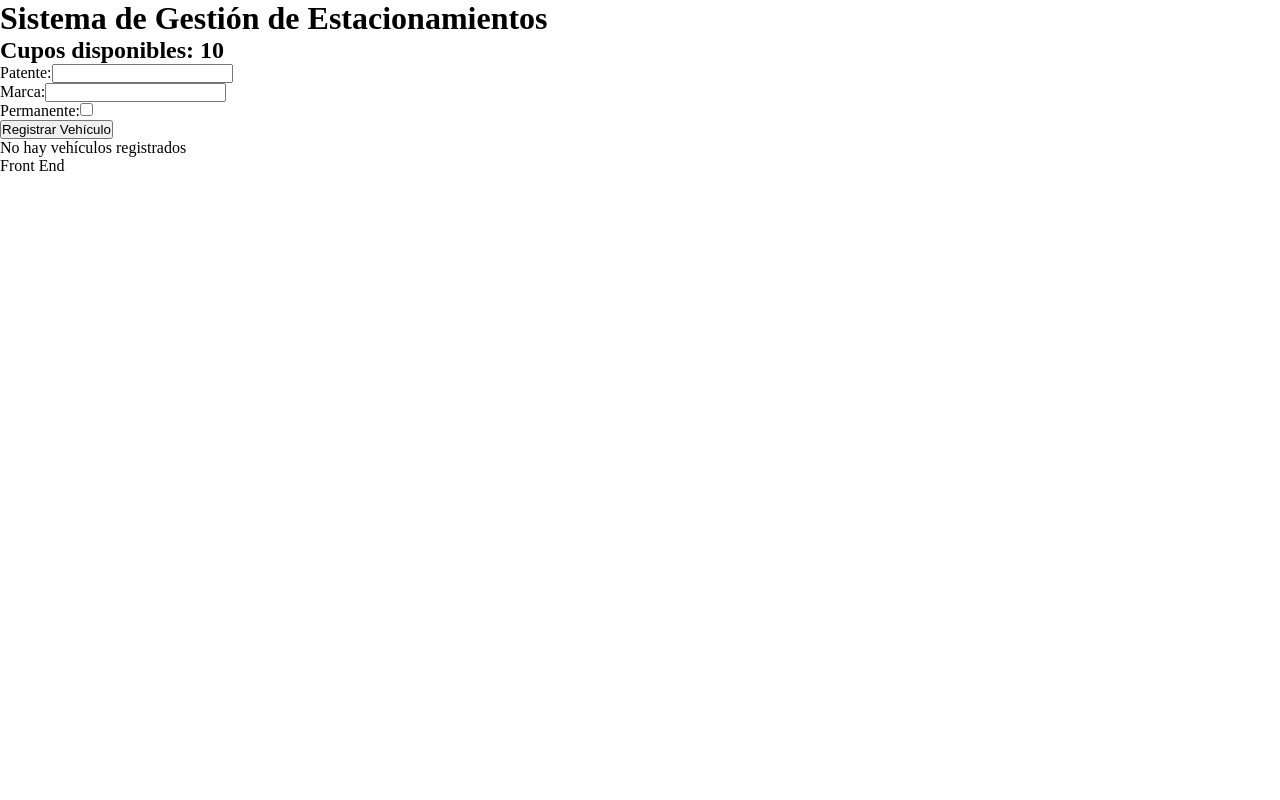
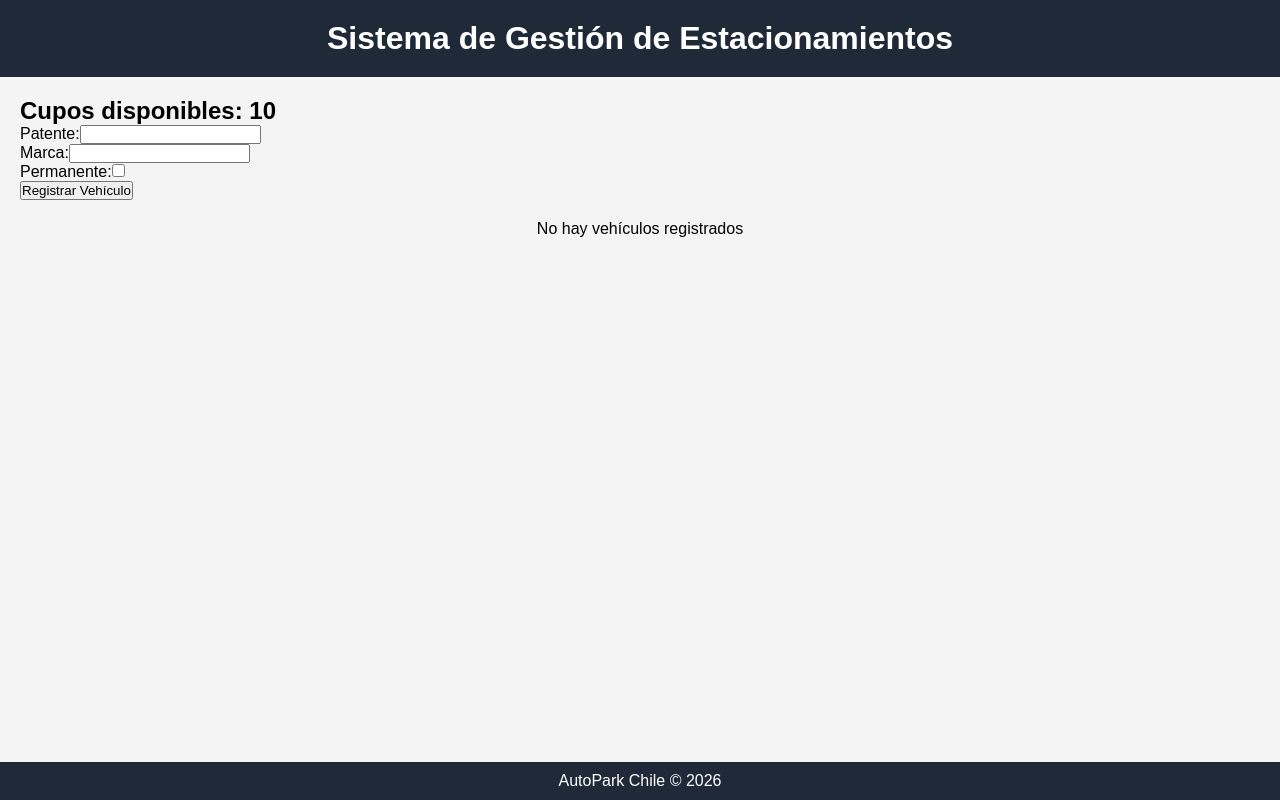
Before and after one commit to diegolignai/estacionamiento-app, a React (Vite) app in the folder estacionamiento-app/: page / in a window 1280 px wide. Built offline with nearby package versions, Linux system fonts and the light colour scheme.

Commit message:
Agregar estilos y clases dinamicas

```diff
--- a/estacionamiento-app/src/App.css
+++ b/estacionamiento-app/src/App.css
@@ -1,184 +1,51 @@
-.counter {
-  font-size: 16px;
-  padding: 5px 10px;
-  border-radius: 5px;
-  color: var(--accent);
-  background: var(--accent-bg);
-  border: 2px solid transparent;
-  transition: border-color 0.3s;
-  margin-bottom: 24px;
-
-  &:hover {
-    border-color: var(--accent-border);
-  }
-  &:focus-visible {
-    outline: 2px solid var(--accent);
-    outline-offset: 2px;
-  }
+.app {
+  min-height: 100vh;
+  display: flex;
+  flex-direction: column;
 }
 
-.hero {
-  position: relative;
-
-  .base,
-  .framework,
-  .vite {
-    inset-inline: 0;
-    margin: 0 auto;
-  }
-
-  .base {
-    width: 170px;
-    position: relative;
-    z-index: 0;
-  }
-
-  .framework,
-  .vite {
-    position: absolute;
-  }
-
-  .framework {
-    z-index: 1;
-    top: 34px;
-    height: 28px;
-    transform: perspective(2000px) rotateZ(300deg) rotateX(44deg) rotateY(39deg)
-      scale(1.4);
-  }
-
-  .vite {
-    z-index: 0;
-    top: 107px;
-    height: 26px;
-    width: auto;
-    transform: perspective(2000px) rotateZ(300deg) rotateX(40deg) rotateY(39deg)
-      scale(0.8);
-  }
+header {
+  background-color: #1f2937;
+  color: white;
+  text-align: center;
+  padding: 20px;
 }
 
-#center {
-  display: flex;
-  flex-direction: column;
-  gap: 25px;
-  place-content: center;
-  place-items: center;
-  flex-grow: 1;
-
-  @media (max-width: 1024px) {
-    padding: 32px 20px 24px;
-    gap: 18px;
-  }
+main {
+  padding: 20px;
+  flex: 1;
 }
 
-#next-steps {
-  display: flex;
-  border-top: 1px solid var(--border);
-  text-align: left;
-
-  & > div {
-    flex: 1 1 0;
-    padding: 32px;
-    @media (max-width: 1024px) {
-      padding: 24px 20px;
-    }
-  }
-
-  .icon {
-    margin-bottom: 16px;
-    width: 22px;
-    height: 22px;
-  }
-
-  @media (max-width: 1024px) {
-    flex-direction: column;
-    text-align: center;
-  }
+footer {
+  background-color: #1f2937;
+  color: white;
+  text-align: center;
+  padding: 10px;
+  margin-top: 20px;
 }
 
-#docs {
-  border-right: 1px solid var(--border);
-
-  @media (max-width: 1024px) {
-    border-right: none;
-    border-bottom: 1px solid var(--border);
-  }
+.contenedor-cards {
+  display: flex;
+  flex-wrap: wrap;
+  justify-content: center;
+  align-items: center;
+  gap: 15px;
+  margin-top: 20px;
 }
 
-#next-steps ul {
-  list-style: none;
-  padding: 0;
-  display: flex;
-  gap: 8px;
-  margin: 32px 0 0;
-
-  .logo {
-    height: 18px;
-  }
-
-  a {
-    color: var(--text-h);
-    font-size: 16px;
-    border-radius: 6px;
-    background: var(--social-bg);
-    display: flex;
-    padding: 6px 12px;
-    align-items: center;
-    gap: 8px;
-    text-decoration: none;
-    transition: box-shadow 0.3s;
-
-    &:hover {
-      box-shadow: var(--shadow);
-    }
-    .button-icon {
-      height: 18px;
-      width: 18px;
-    }
-  }
-
-  @media (max-width: 1024px) {
-    margin-top: 20px;
-    flex-wrap: wrap;
-    justify-content: center;
-
-    li {
-      flex: 1 1 calc(50% - 8px);
-    }
-
-    a {
-      width: 100%;
-      justify-content: center;
-      box-sizing: border-box;
-    }
-  }
+.card {
+  padding: 15px;
+  border-radius: 8px;
+  width: 220px;
+  box-shadow: 0 2px 5px rgba(0, 0, 0, 0.2);
 }
 
-#spacer {
-  height: 88px;
-  border-top: 1px solid var(--border);
-  @media (max-width: 1024px) {
-    height: 48px;
-  }
+.permanente {
+  background-color: #d4edda;
+  border: 2px solid #28a745;
 }
 
-.ticks {
-  position: relative;
-  width: 100%;
-
-  &::before,
-  &::after {
-    content: '';
-    position: absolute;
-    top: -4.5px;
-    border: 5px solid transparent;
-  }
-
-  &::before {
-    left: 0;
-    border-left-color: var(--border);
-  }
-  &::after {
-    right: 0;
-    border-right-color: var(--border);
-  }
+.temporal {
+  background-color: #f8d7da;
+  border: 2px solid #dc3545;
 }
--- a/estacionamiento-app/src/App.jsx
+++ b/estacionamiento-app/src/App.jsx
@@ -1,7 +1,7 @@
 import Formulario from "./components/Formulario";
 import ListaVehiculos from "./components/ListaVehiculos";
 import { useState, useEffect } from "react";
-
+import "./App.css";
 
 function App() {
   const [vehiculos, setVehiculos] = useState(() => {
@@ -24,7 +24,7 @@ function App() {
   }, [vehiculos]);
 
   return (
-    <>
+    <div className="app">
       <header>
         <h1>Sistema de Gestión de Estacionamientos</h1>
       </header>
@@ -38,9 +38,9 @@ function App() {
       </main>
 
       <footer>
-        <p>Front End</p>
+        <p>AutoPark Chile © 2026</p>
       </footer>
-    </>
+    </div>
   );
 }
 
--- a/estacionamiento-app/src/components/CardVehiculo.jsx
+++ b/estacionamiento-app/src/components/CardVehiculo.jsx
@@ -1,6 +1,6 @@
 function CardVehiculo({ vehiculo }) {
     return (
-        <div>
+        <div className={`card ${vehiculo.permanente ? "permanente" : "temporal"}`}>
             <h3>{vehiculo.patente}</h3>
             <p>Marca: {vehiculo.marca}</p>
             <p>
--- a/estacionamiento-app/src/components/ListaVehiculos.jsx
+++ b/estacionamiento-app/src/components/ListaVehiculos.jsx
@@ -2,7 +2,7 @@ import CardVehiculo from "./CardVehiculo";
 
 function ListaVehiculos({ vehiculos }) {
   return (
-    <section>
+    <section className="contenedor-cards">
       {vehiculos.length === 0 ? (
         <p>No hay vehículos registrados</p>
       ) : (
--- a/estacionamiento-app/src/index.css
+++ b/estacionamiento-app/src/index.css
@@ -3,3 +3,8 @@
   padding: 0;
   box-sizing: border-box;
 }
+
+body {
+  font-family: Arial, sans-serif;
+  background-color: #f4f4f4;
+}
```
